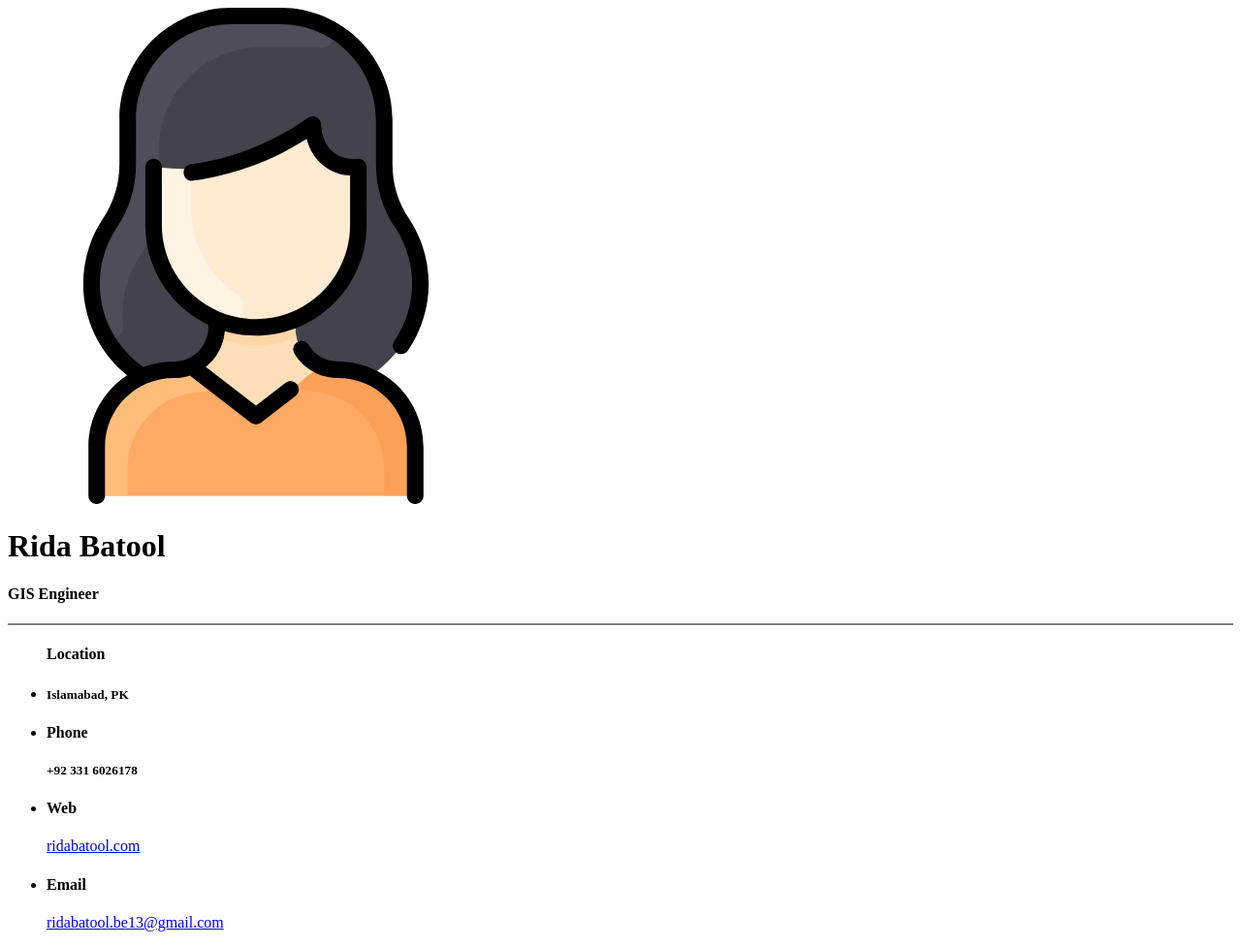
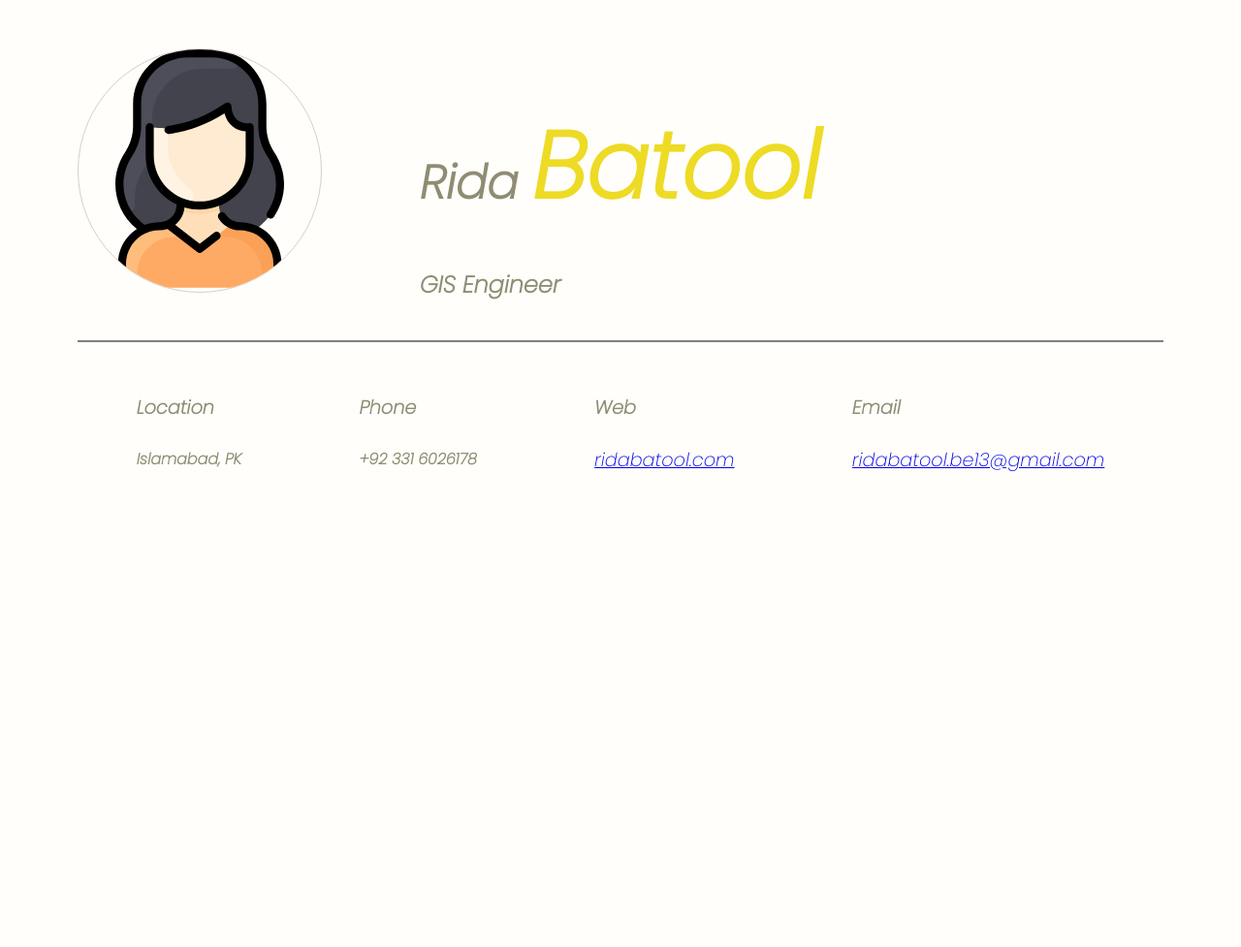
Before and after one commit to rida-batool/rida-profile, a PHP site: page / in a window 1280 px wide. Shown: the whole page at 97% size. After the commit the page ends 487 px from the top, so only its background shows below. Run offline with PHP 8.4, Linux system fonts and the light colour scheme.

Commit message:
css for profile updated

```diff
--- a/css-rida-profile/main.css
+++ b/css-rida-profile/main.css
@@ -1 +1,59 @@
-/* No CSS *//*# sourceMappingURL=main.css.map */
+@import url("https://fonts.googleapis.com/css2?family=Poppins:ital,wght@1,200&display=swap");
+:root {
+  --primary-color: #8F8C73;
+}
+
+body {
+  background: #FFFEFA;
+  margin: 3em;
+  font-family: 'Poppins';
+  margin-left: 80px;
+  margin-top: 50px;
+  margin-right: 80px;
+}
+
+.profilename .container .names {
+  text-decoration: none;
+  font-weight: bold;
+  font-size: 1.5em;
+  color: var(--primary-color);
+  display: inline-block;
+  text-align: left;
+  margin-inline: 4em;
+}
+
+.profilename .container .names span {
+  color: #EDDB25;
+  font-weight: 900;
+  font-size: 2em;
+}
+
+.profilepicture {
+  width: 250px;
+  height: 250px;
+  border: 1px solid #d8cdcd;
+  border-radius: 50%;
+}
+
+.contact-section .container {
+  display: -webkit-box;
+  display: -ms-flexbox;
+  display: flex;
+  -ms-flex-pack: distribute;
+      justify-content: space-around;
+  background: none;
+  padding: 0;
+  text-decoration: none;
+  color: var(--primary-color);
+}
+
+.contact-section .container ul {
+  list-style-type: none;
+  padding: 0;
+  font-size: 1.2em;
+}
+
+.contact-section .container ul.location-heading li {
+  color: var(--primary-color);
+}
+/*# sourceMappingURL=main.css.map */
--- a/css-rida-profile/main.scss
+++ b/css-rida-profile/main.scss
@@ -0,0 +1,66 @@
+@import url('https://fonts.googleapis.com/css2?family=Poppins:ital,wght@1,200&display=swap');
+
+:root{
+    --primary-color: #8F8C73;
+}
+
+body {
+    background: #FFFEFA;
+    margin: 3em;
+    font-family: 'Poppins';
+    margin-left: 80px;
+    margin-top: 50px;
+    margin-right: 80px;
+
+}
+
+.profilename{
+
+    .container{
+
+        .names{
+            text-decoration: none;
+            font-weight: bold;
+            font-size: 1.5em;
+            color: var(--primary-color);
+            display: inline-block;
+            text-align: left;
+            margin-inline: 4em;
+
+            span{
+                color: #EDDB25;
+                font-weight: 900;
+                font-size: 2em;
+            }
+        }
+
+    }
+}
+
+.profilepicture{
+    width: 250px;
+    height: 250px;
+    border: 1px solid rgb(216, 205, 205);
+    border-radius: 50%;
+
+}
+
+.contact-section .container{
+    display: flex;
+    justify-content: space-around; //Align the flex items at the center of the container
+    background: none;
+    padding: 0;
+    text-decoration: none;
+    color: var(--primary-color);
+
+    ul{
+        list-style-type: none;
+        padding: 0;
+        font-size: 1.2em;
+    }
+
+    ul.location-heading li{
+        color: var(--primary-color);
+    }
+
+}
```
Also changed, not shown: 1 other file.
